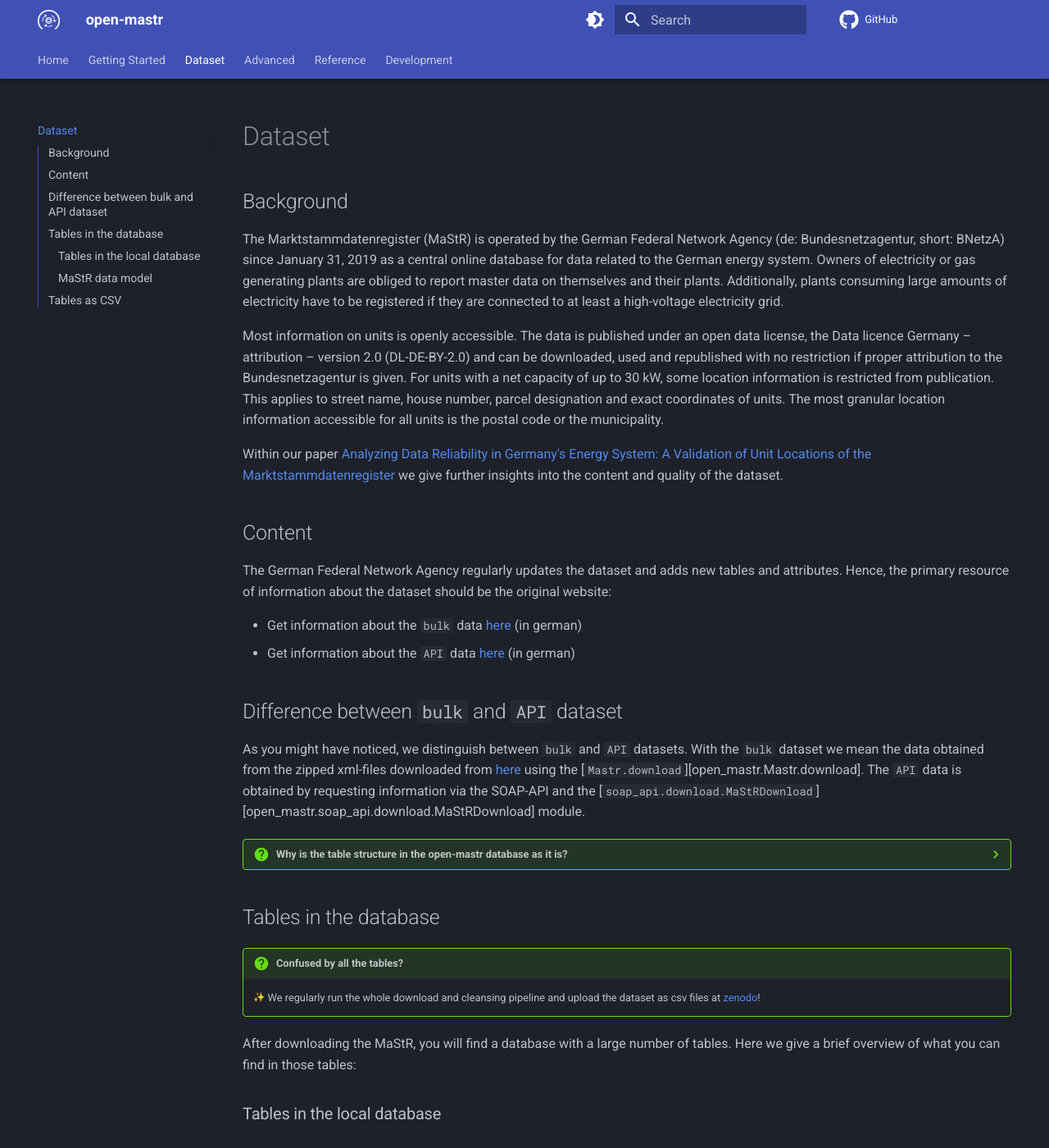
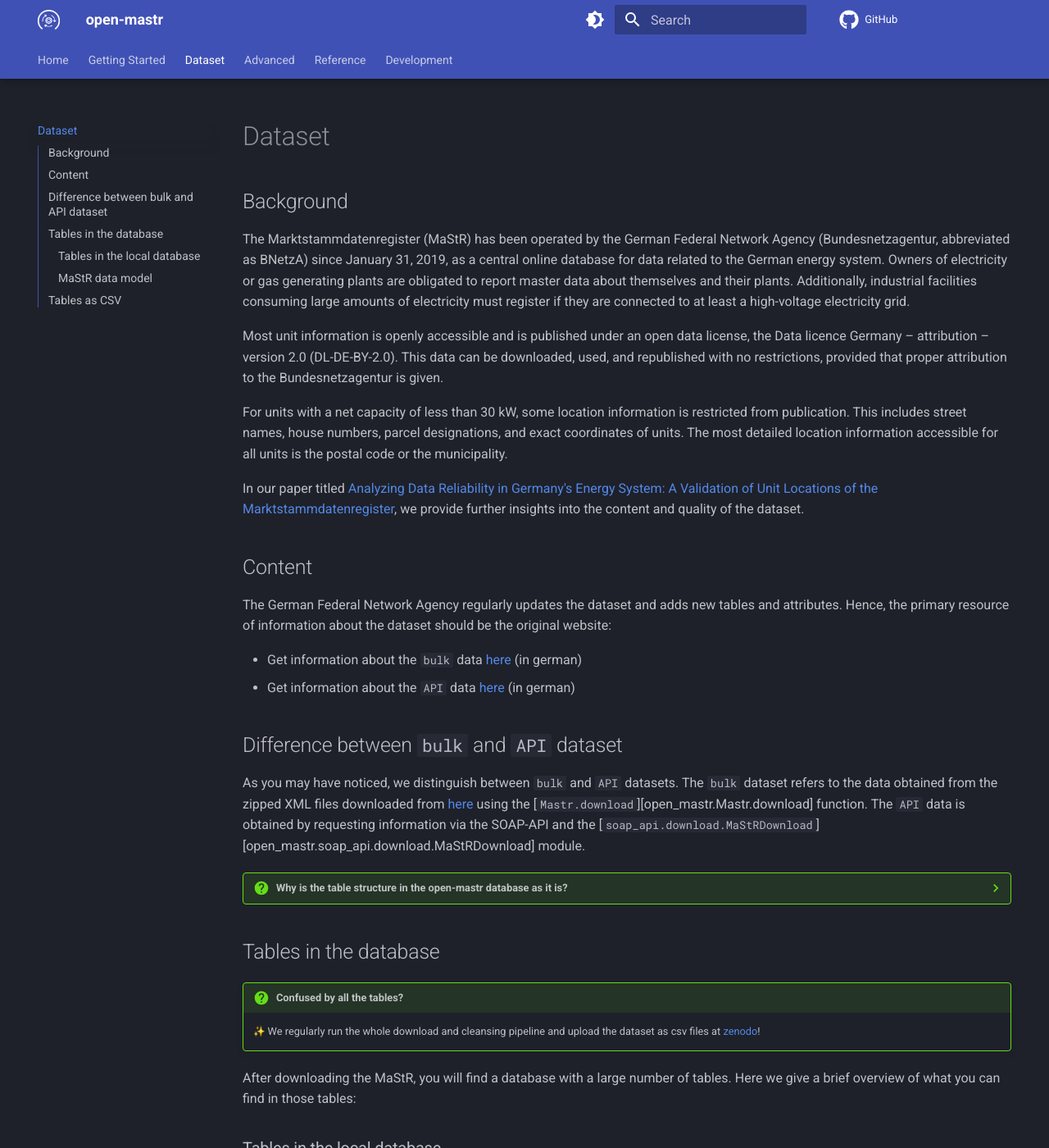
Before and after one commit to OpenEnergyPlatform/open-MaStR, an MkDocs documentation site: the page built from docs/dataset.md, in a window 1280 px wide and 1400 px high. Shown: the whole window at 82% size. Built offline with MkDocs 1.6.1 and Material for MkDocs 9.7.7, drawn with Linux system fonts in a browser that asks for light colours; emoji names are drawn with the system emoji font; comment, search, counter and statistics services are not loaded; the version menu is left out; some of the changed text lies outside the part shown.

```diff
--- a/docs/dataset.md
+++ b/docs/dataset.md
@@ -1,11 +1,12 @@
 ## Background
 
-The Marktstammdatenregister (MaStR) is operated by the German Federal Network Agency (de: Bundesnetzagentur, short: BNetzA) since January 31, 2019 as a central online database for data related to the German energy system. Owners of electricity or gas generating plants are obliged to report master data on themselves and their plants. Additionally, plants consuming large amounts of electricity have to be registered if they are connected to at least a high-voltage electricity grid.
+The Marktstammdatenregister (MaStR) has been operated by the German Federal Network Agency (Bundesnetzagentur, abbreviated as BNetzA) since January 31, 2019, as a central online database for data related to the German energy system. Owners of electricity or gas generating plants are obligated to report master data about themselves and their plants. Additionally, industrial facilities consuming large amounts of electricity must register if they are connected to at least a high-voltage electricity grid.
 
-Most information on units is openly accessible. The data is published under an open data license, the Data licence Germany – attribution – version 2.0 (DL-DE-BY-2.0) and can be downloaded, used and republished with no restriction if proper attribution to the Bundesnetzagentur is given.
-For units with a net capacity of up to 30 kW, some location information is restricted from publication. This applies to street name, house number, parcel designation and exact coordinates of units. The most granular location information accessible for all units is the postal code or the municipality.
+Most unit information is openly accessible and is published under an open data license, the Data licence Germany – attribution – version 2.0 (DL-DE-BY-2.0). This data can be downloaded, used, and republished with no restrictions, provided that proper attribution to the Bundesnetzagentur is given.
 
-Within our paper [Analyzing Data Reliability in Germany's Energy System: A Validation of Unit Locations of the Marktstammdatenregister](https://arxiv.org/abs/2304.10581) we give further insights into the content and quality of the dataset.
+For units with a net capacity of less than 30 kW, some location information is restricted from publication. This includes street names, house numbers, parcel designations, and exact coordinates of units. The most detailed location information accessible for all units is the postal code or the municipality.
+
+In our paper titled [Analyzing Data Reliability in Germany's Energy System: A Validation of Unit Locations of the Marktstammdatenregister](https://arxiv.org/abs/2304.10581), we provide further insights into the content and quality of the dataset.
 
 ## Content
 
@@ -16,7 +17,7 @@ The German Federal Network Agency regularly updates the dataset and adds new tab
 
 ## Difference between `bulk` and `API` dataset
 
-As you might have noticed, we distinguish between `bulk` and `API` datasets. With the `bulk` dataset we mean the data obtained from the zipped xml-files downloaded from [here](https://www.marktstammdatenregister.de/MaStR/Datendownload) using the [`Mastr.download`][open_mastr.Mastr.download]. The `API` data is obtained by requesting information via the SOAP-API and the [`soap_api.download.MaStRDownload`][open_mastr.soap_api.download.MaStRDownload] module.
+As you may have noticed, we distinguish between `bulk` and `API` datasets. The `bulk` dataset refers to the data obtained from the zipped XML files downloaded from [here](https://www.marktstammdatenregister.de/MaStR/Datendownload) using the [`Mastr.download`][open_mastr.Mastr.download] function. The `API` data is obtained by requesting information via the SOAP-API and the [`soap_api.download.MaStRDownload`][open_mastr.soap_api.download.MaStRDownload] module.
 
 ??? question "Why is the table structure in the open-mastr database as it is?"
 
@@ -96,4 +97,4 @@ Tables from the database can be exported to csv files. By default, all available
 to csv files.
 
 For exported csv's additional available data is joined on basic unit data. For example: For biomass power plants one csv
-is exported consisting of the join of four database tables (unit data, chp data, permit data, eeg data).
+is exported consisting of the join of four database tables (unit data, chp data, permit data, eeg data). We regularly run the whole download and cleansing pipeline and upload the dataset as csv files at [zenodo](https://doi.org/10.5281/zenodo.6807425).
```
Also changed, not shown: docs/advanced.md (+8 -4 lines), docs/getting_started.md (+4 -4 lines).
